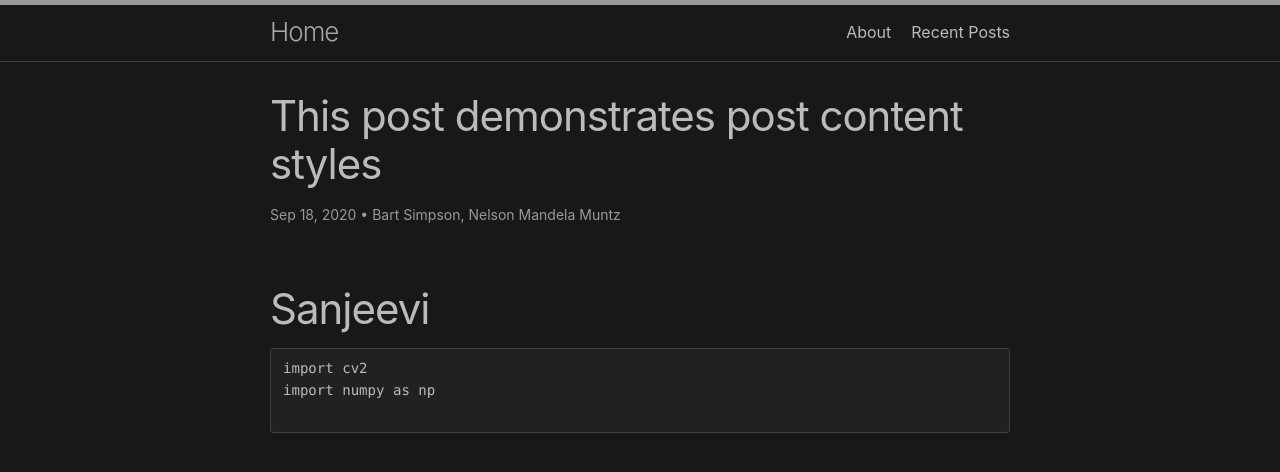
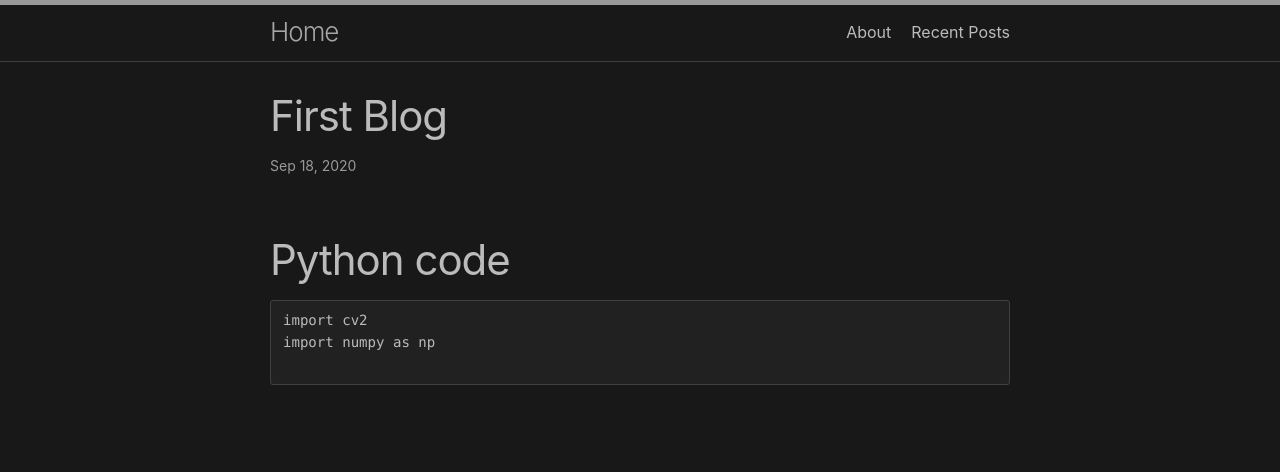
Before and after one commit to Sanjuvi/sanjeevi, a Jekyll site: the page built from _posts/2020-09-18-First-blog.md, in a window 1280 px wide. Shown: the top 472 px of the page. Built offline with Jekyll 4.4.1, drawn with Linux system fonts in a browser that asks for light colours; our own code applies the rules of GitHub Pages for plain Markdown files.

Commit message:
Update 2020-09-18-First-blog.md

````diff
--- a/_posts/2020-09-18-First-blog.md
+++ b/_posts/2020-09-18-First-blog.md
@@ -1,13 +1,4 @@
----
-layout: post
-title: "This post demonstrates post content styles"
-categories: junk
-author:
-- Bart Simpson
-- Nelson Mandela Muntz
-meta: "Springfield"
----
-# Sanjeevi
+# Python code
 ```
 import cv2
 import numpy as np
````
